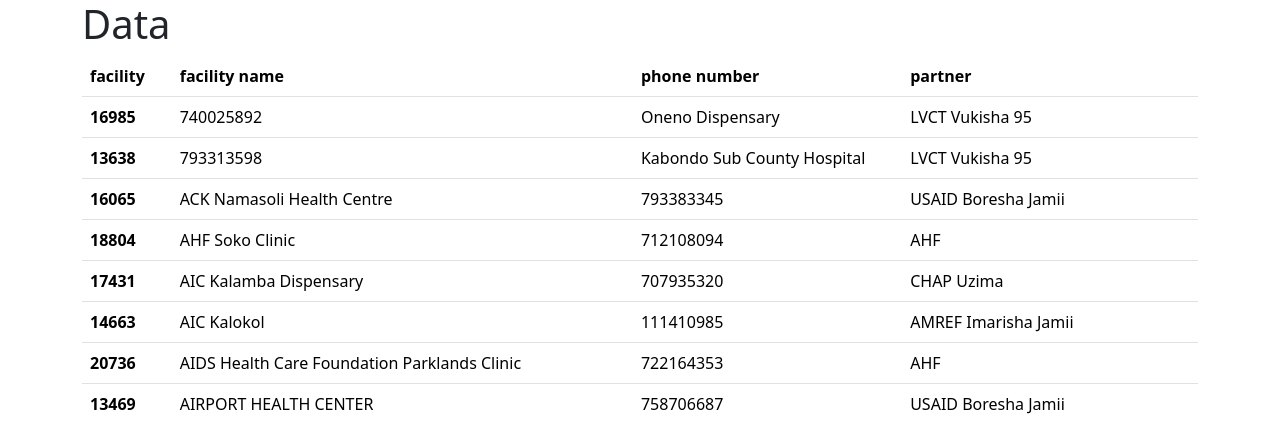
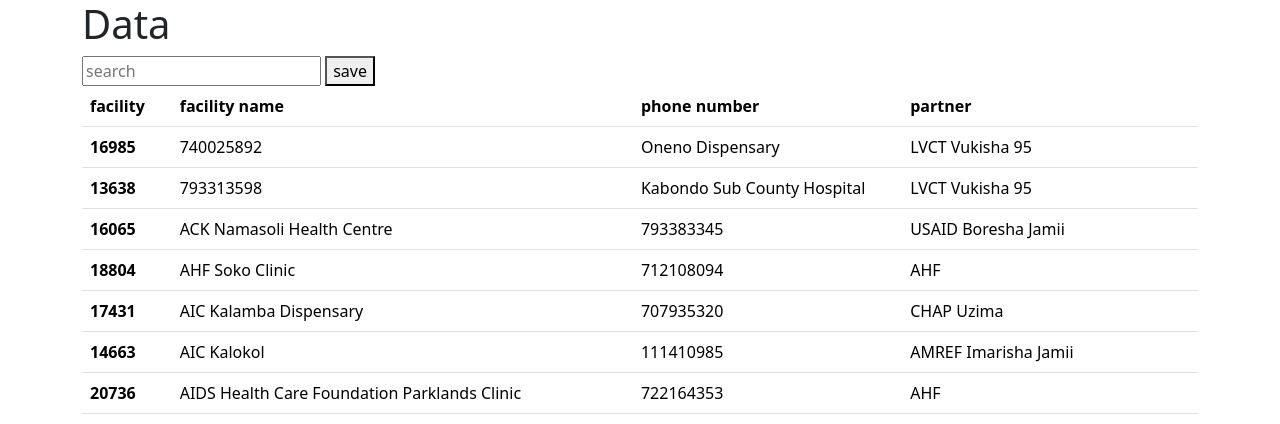
Before and after one commit to watulojoe/octo-spoon, a Django app: page / in a window 1280 px wide. Shown: the top 424 px of the page. Run offline with Django 4.2, Linux system fonts and the light colour scheme; data comes from the database, SQL or seed files in the repository; both versions use the stored data as it was after the commit.

Commit message:
working search bar

```diff
--- a/contactinfo/templates/data.html
+++ b/contactinfo/templates/data.html
@@ -9,6 +9,11 @@
   <body>
     <div class="container">
         <h1>Data</h1>
+	<form method="post">
+          {% csrf_token %}
+          <input type="text" name="query_search" placeholder="search">
+          <button type="submit">save</button>
+        </form>
         <table class="table">
             <thead>
               <tr>
--- a/contactinfo/views.py
+++ b/contactinfo/views.py
@@ -2,6 +2,7 @@
 from django.shortcuts import redirect, render
 from .models import ContactInfo
 from .forms import ContactInfoForm
+from django.db.models import Q
 
 
 # from django.db import connection, reset_queries
@@ -13,10 +14,20 @@
 #         ContactInfo(facility_id=lists[0], facility_name=str(lists[1]), phone_no=str(lists[2]), partner_name=str(lists[3])).save()
 #     return HttpResponse("done")
 
+
 def home(request):
-    the_data = ContactInfo.objects.order_by("facility_name")
-    context = {'the_data':the_data}
-    return render(request, "data.html", context)
+    if request.method == "POST":
+        query = request.POST['query_search']
+        # the_data = ContactInfo.objects.filter(facility_name__contains=query)    #  or search multiple field:
+        multiple_query = Q(Q(facility_name__contains=query) | Q(partner_name__contains=query))    #  or search multiple field:
+        the_data = ContactInfo.objects.filter(multiple_query)
+        context = {'the_data':the_data}
+        return render(request, "data.html", context)
+    else:
+        the_data = ContactInfo.objects.order_by("facility_name")
+        context = {'the_data':the_data}
+        return render(request, "data.html", context)
+
 
 def create_contact(request):
     if request.method == "POST":
```
Also changed, not shown: db.sqlite3.
